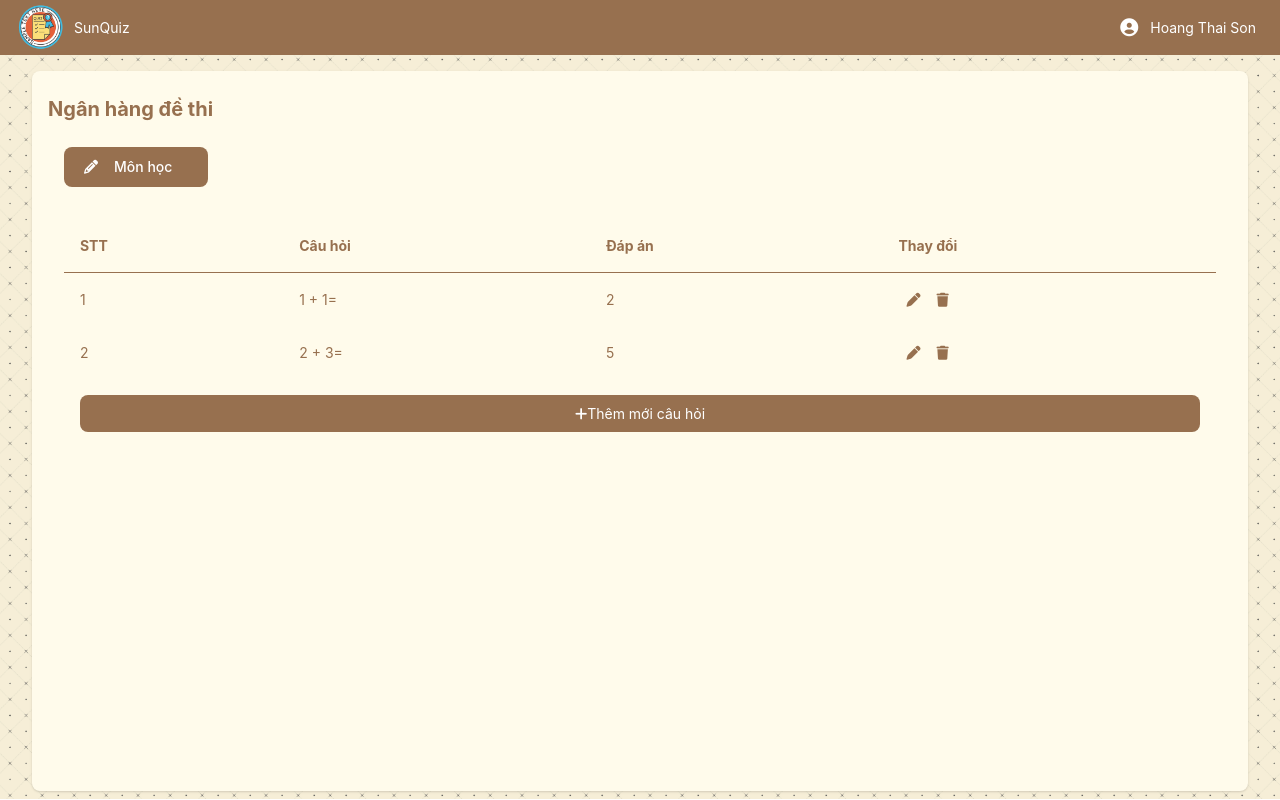
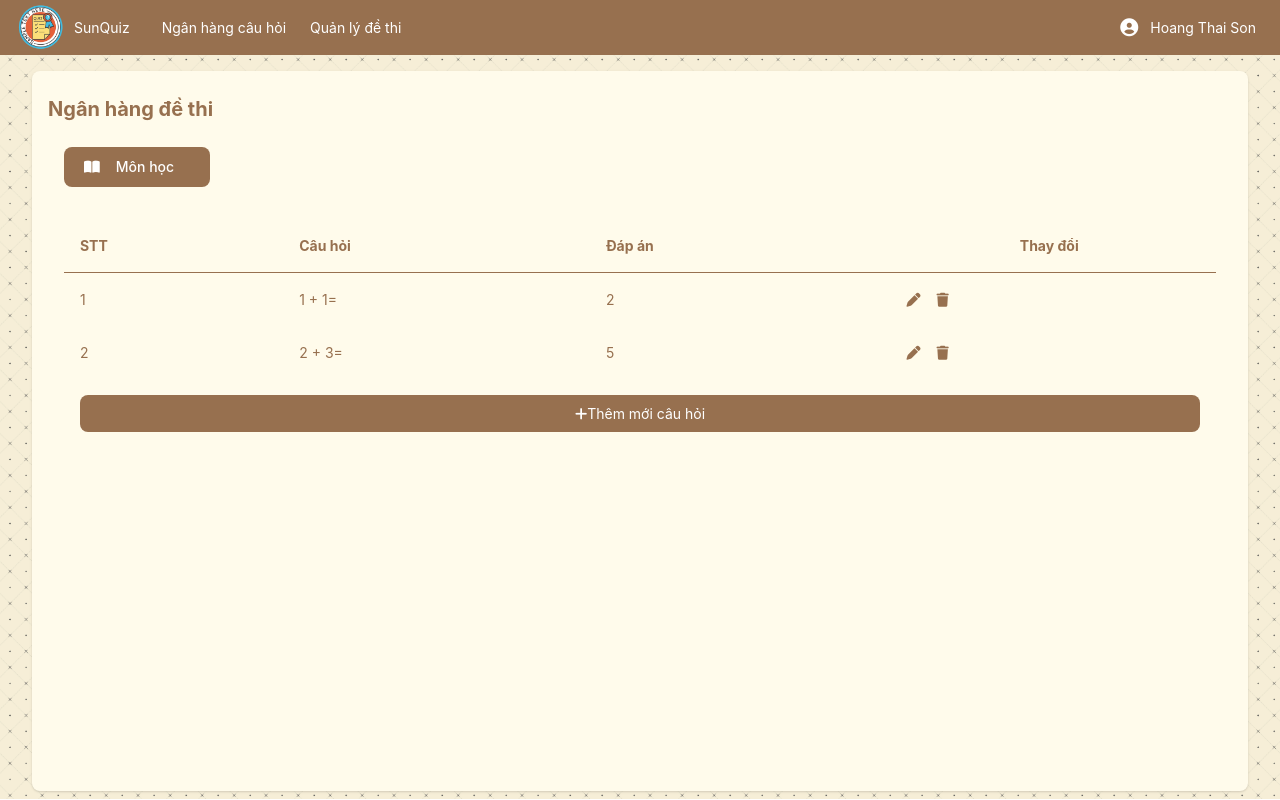
Before and after one commit to sonkun-game/sunquiz, a Nuxt app in the folder admin/teacher/: page /makeQuiz in a window 1280 px wide. Built offline with nearby package versions, Linux system fonts and the light colour scheme.

Commit message:
init make Quiz

```diff
--- a/admin/teacher/layouts/main.vue
+++ b/admin/teacher/layouts/main.vue
@@ -4,8 +4,11 @@
         <nav class="navbar w-100 h-15 px-4 py-1 flex justify-between items-center text-white shadow">
             <div class="flex items-center gap-2 cursor-pointer">
                 <img class="logo" src="../static/img/logo.png" alt="logoSunQuiz" />
-                <span class="text-base">SunQuiz</span>
+                <span class="text-base pr-4">SunQuiz</span>
+                <a href="/makeQuiz" class="text-base px-2 bg-teddy-brow">Ngân hàng câu hỏi</a>
+                <a href="/makeTest" class="text-base px-2 bg-teddy-brow">Quản lý đề thi</a>
             </div>
+
             <div class="grow"></div>
             <div class="p-2 flex items-center gap-3 cursor-pointer">
                 <i class="text-lg fa-solid fa-circle-user"></i>
--- a/admin/teacher/package.json
+++ b/admin/teacher/package.json
@@ -19,6 +19,8 @@
   },
   "devDependencies": {
     "@nuxtjs/tailwindcss": "^4.2.1",
-    "postcss": "^8.4.4"
+    "autoprefixer": "^10.4.17",
+    "postcss": "^8.4.34",
+    "tailwindcss": "^3.4.1"
   }
 }
--- a/admin/teacher/pages/makeQuiz/index.vue
+++ b/admin/teacher/pages/makeQuiz/index.vue
@@ -5,21 +5,21 @@
     </p>
     <!-- Chọn môn học -->
     <div class="p-4">
-      <Dropdown label="Môn học" :list="listSubject" iconClass="fa-solid fa-pencil" />
+      <Dropdown label="Môn học" :list="listSubject" iconClass="fa-solid fa-book-open" />
     </div>
     <!-- Danh sách ngân hàng đề -->
     <div class="p-4">
       <table class="w-full">
         <thead>
-          <tr class="text-left">
-            <th class="p-4">STT</th>
-            <th class="p-4">Câu hỏi</th>
-            <th class="p-4">Đáp án</th>
+          <tr class="">
+            <th class="p-4 text-left">STT</th>
+            <th class="p-4 text-left">Câu hỏi</th>
+            <th class="p-4 text-left">Đáp án</th>
             <th class="p-4">Thay đổi</th>
           </tr>
         </thead>
         <tbody>
-          <tr v-for="(item, index) in listQuestion" :key="index">
+          <tr class="hover:bg-orange-100" v-for="(item, index) in listQuestion" :key="index">
             <td class="p-4">{{ index + 1 }}</td>
             <td class="p-4">{{ item.quest }}</td>
             <td class="p-4">{{ item.answ }}</td>
```
Also changed, not shown: 1 other file (tests, documents, lock files or other folders).
